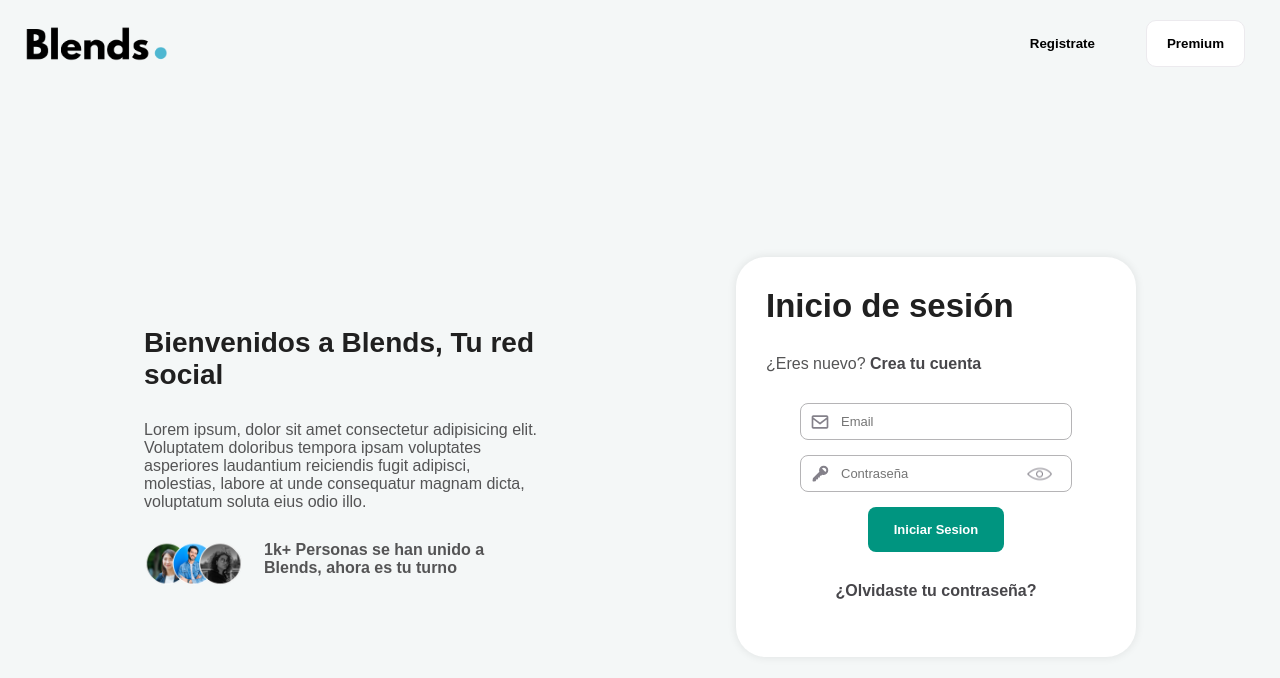
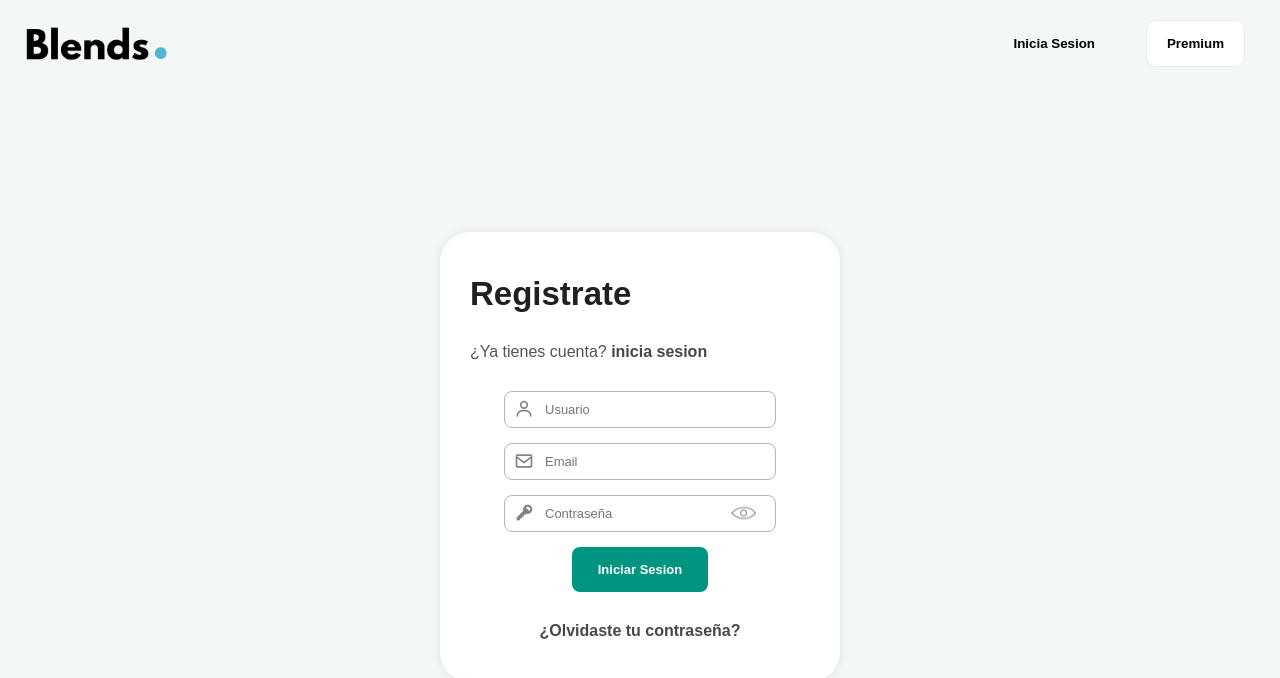
Before and after one commit to josealeperdomo/ProyectoFinal_BLENDS, a React (Vite) app in the folder frontend/: page /register in a window 1280 px wide. Shown: the top 678 px of the page. Built offline with nearby package versions, Linux system fonts and the light colour scheme; a web font is replaced by a local one.

Commit message:
Pagina de register

```diff
--- a/frontend/src/main.jsx
+++ b/frontend/src/main.jsx
@@ -3,12 +3,15 @@ import ReactDOM from 'react-dom/client'
 import App from './App.jsx'
 import { BrowserRouter, Route, Routes, Navigate } from 'react-router-dom';
 import { Login } from './pages/Login.jsx';
+import { Register } from './pages/Register.jsx';
+
 
 ReactDOM.createRoot(document.getElementById('root')).render(
   <React.StrictMode>
     <BrowserRouter>
       <Routes>
-        <Route path="/*" element={<Login />} />
+        <Route path="/" element={<Login />} />
+        <Route path="/register" element={<Register />} />
       </Routes>
     </BrowserRouter>
   </React.StrictMode>,
--- a/frontend/src/pages/Login.jsx
+++ b/frontend/src/pages/Login.jsx
@@ -7,6 +7,7 @@ import openEyesImage from '../img/openeyes.png';
 import closeEyesImage from '../img/closeeyes.png';
 import mail from '../assets/mail.svg';
 import password from '../assets/password.svg';
+import { Link } from 'react-router-dom';
 
 
 export function Login(){
@@ -23,14 +24,16 @@ export function Login(){
                     <div className="login_superior">
                         <img className="login_logo" src={Logo} alt="Blends" />
                         <div className="login_superior_buttons">
+                        <Link to="/register">
                             <button className="login_superior_button1">Registrate</button>
+                        </Link>
                             <button className="login_superior_button2">Premium</button>
                         </div>
                     </div>
                     <div className="login-centro">
                         <div className="login-centro-section2">
                             <h1>Inicio de sesión</h1>
-                            <p>¿Eres nuevo? <a href="#">Crea tu cuenta</a></p>
+                            <p>¿Eres nuevo? <a href="/register">Crea tu cuenta</a></p>
                             <form action="">
                                 <div className="img-form">
                                     <input type="email" placeholder="Email" />
--- a/frontend/src/pages/Register.jsx
+++ b/frontend/src/pages/Register.jsx
@@ -1,7 +1,64 @@
+import React, { useState } from 'react';
 import "../styles/General.css";
+import "../styles/Login.css";
+import Logo from "../img/LogoBlends.png"
+import openEyesImage from '../img/openeyes.png';
+import closeEyesImage from '../img/closeeyes.png';
+import user from '../assets/user.svg';
+import mail from '../assets/mail.svg';
+import password from '../assets/password.svg';
+import { Link } from 'react-router-dom';
 export function Register(){
+    const [showPassword, setShowPassword] = useState(false);
+
+    const togglePasswordVisibility = () => {
+        setShowPassword(!showPassword);
+    };
+
     return(
         <>
+         <body>
+                <section>
+                    <div className="login_superior">
+                        <img className="login_logo" src={Logo} alt="Blends" />
+                        <div className="login_superior_buttons">
+                        <Link to="/">
+                            <button className="login_superior_button1">Inicia Sesion</button>
+                        </Link>
+                            <button className="login_superior_button2">Premium</button>
+                        </div>
+                    </div>
+                    <div className="login-centro">
+                        <div className="login-centro-section2">
+                            <h1>Registrate</h1>
+                            <p>¿Ya tienes cuenta? <a href="/">inicia sesion</a></p>
+                            <form action="">
+                                <div className="img-form">
+                                    <input type="email" placeholder="Usuario" />
+                                    <img className='mail-password' src={user} alt="" />
+                                </div>
+                                <div className="img-form">
+                                    <input type="email" placeholder="Email" />
+                                    <img className='mail-password' src={mail} alt="" />
+                                </div>
+
+                                <div className="img-form">
+                                    <input type={showPassword ? "text" : "password"} placeholder="Contraseña" />
+                                    <img className='mail-password' src={password} alt="" />
+                                    <img src={showPassword ? closeEyesImage : openEyesImage} alt="Mostrar contraseña" className="toggle-password" onClick={togglePasswordVisibility} />
+
+                                </div>
+                                <button>Iniciar Sesion</button>
+                            </form>
+                            <div className="login-centro-section2-Oc">
+                                <a href="#">¿Olvidaste tu contraseña?</a>
+                            </div>
+                        </div>
+
+                    </div>
+                </section>
+            </body>
         </>
+
     )
 }
--- a/frontend/src/styles/Login.css
+++ b/frontend/src/styles/Login.css
@@ -67,7 +67,8 @@
 .login-centro-section2{
     background-color: #ffffff;
     display: flex;
-    height: 400px;
+    justify-content: center;
+    height: 450px;
     flex-direction: column;
     gap: 30px;
     width: 400px;
```
Also changed, not shown: frontend/src/assets/user.svg (added).
